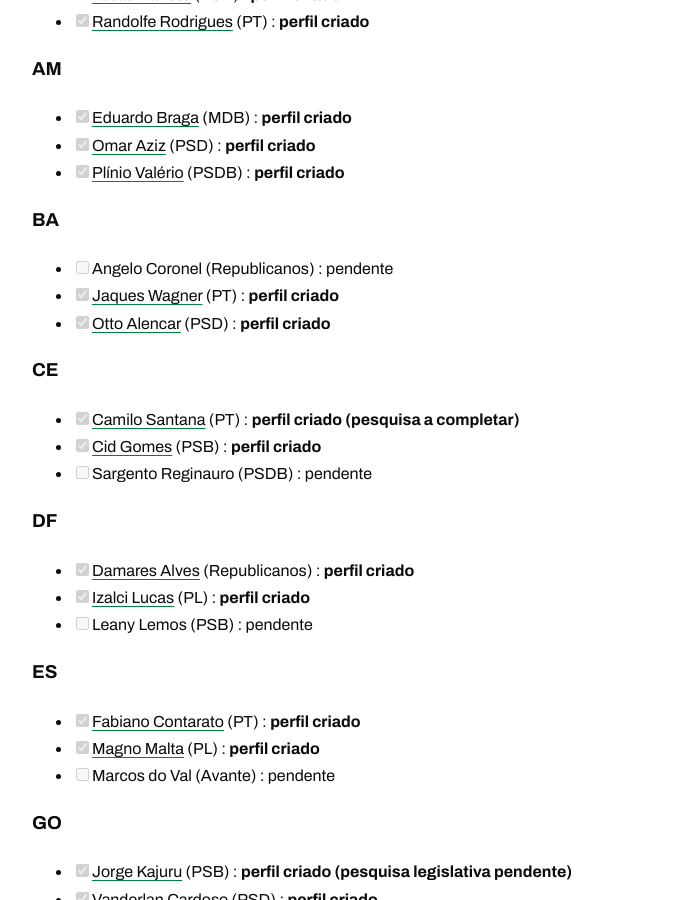
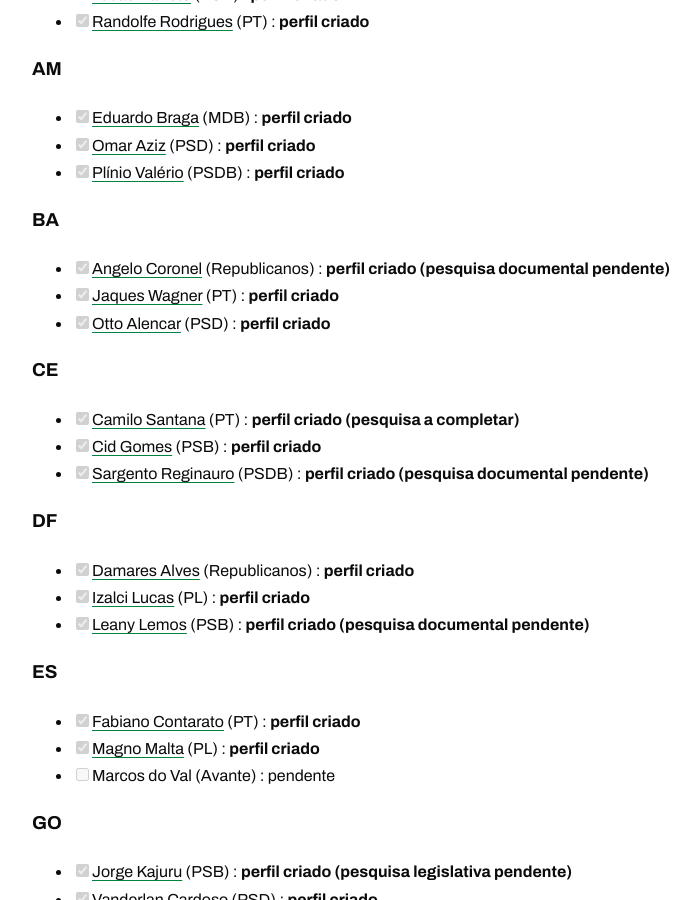
Before and after one commit to leorruas/senadores-deputados, a Jekyll site: the page built from parlamentares/senadores/ACOMPANHAMENTO.md, in a window 1280 px wide and 900 px high, scrolled down 1420 px. Shown: the whole window, without its empty margins (133-833 px from the left). Built offline with Jekyll 4.4.1, drawn with Linux system fonts in a browser that asks for light colours; some of the changed text lies outside the part shown.

Commit message:
docs: controle de 79 de 81 fichas

```diff
--- a/parlamentares/senadores/ACOMPANHAMENTO.md
+++ b/parlamentares/senadores/ACOMPANHAMENTO.md
@@ -47,7 +47,7 @@
 
 ### BA
 
-- [ ] Angelo Coronel (Republicanos) : pendente
+- [x] [Angelo Coronel](https://github.com/leorruas/senadores-deputados/blob/main/parlamentares/senadores/angelo-coronel-republicanos-ba.md) (Republicanos) : **perfil criado (pesquisa documental pendente)**
 - [x] [Jaques Wagner](https://github.com/leorruas/senadores-deputados/blob/main/parlamentares/senadores/jaques-wagner-pt-ba.md) (PT) : **perfil criado**
 - [x] [Otto Alencar](https://github.com/leorruas/senadores-deputados/blob/main/parlamentares/senadores/otto-alencar-psd-ba.md) (PSD) : **perfil criado**
 
@@ -55,13 +55,13 @@
 
 - [x] [Camilo Santana](https://github.com/leorruas/senadores-deputados/blob/main/parlamentares/senadores/camilo-santana-pt-ce.md) (PT) : **perfil criado (pesquisa a completar)**
 - [x] [Cid Gomes](https://github.com/leorruas/senadores-deputados/blob/main/parlamentares/senadores/cid-gomes-psb-ce.md) (PSB) : **perfil criado**
-- [ ] Sargento Reginauro (PSDB) : pendente
+- [x] [Sargento Reginauro](https://github.com/leorruas/senadores-deputados/blob/main/parlamentares/senadores/sargento-reginauro-psdb-ce.md) (PSDB) : **perfil criado (pesquisa documental pendente)**
 
 ### DF
 
 - [x] [Damares Alves](https://github.com/leorruas/senadores-deputados/blob/main/parlamentares/senadores/damares-alves-republicanos-df.md) (Republicanos) : **perfil criado**
 - [x] [Izalci Lucas](https://github.com/leorruas/senadores-deputados/blob/main/parlamentares/senadores/izalci-lucas-pl-df.md) (PL) : **perfil criado**
-- [ ] Leany Lemos (PSB) : pendente
+- [x] [Leany Lemos](https://github.com/leorruas/senadores-deputados/blob/main/parlamentares/senadores/leany-lemos-psb-df.md) (PSB) : **perfil criado (pesquisa documental pendente)**
 
 ### ES
 
@@ -196,6 +196,8 @@
 Quando uma ficha for criada, mudar `[ ]` para `[x]`, colocar o link para o arquivo correspondente e corrigir a contagem. Se a composição do Senado mudar, acrescentar uma nota datada e preservar a lista de referência de 14/10/2026, em vez de substituir nomes sem explicação. O histórico de commits permite conferir quando cada ficha entrou no arquivo.
 
 ## Histórico
+
+- **14/10/2026:** fichas iniciais de Angelo Coronel, Sargento Reginauro e Leany Lemos, com pesquisa documental pendente. Total: 79 de 81.
 
 - **14/10/2026:** fichas de identificação de Jorge Kajuru, Wilder Morais e Luis Carlos Heinze criadas, ainda sem pesquisa de atos legislativos. Total: 76 de 81.
 
```
Also changed, not shown: other parts of parlamentares/senadores/ACOMPANHAMENTO.md (+3 -3 lines).
